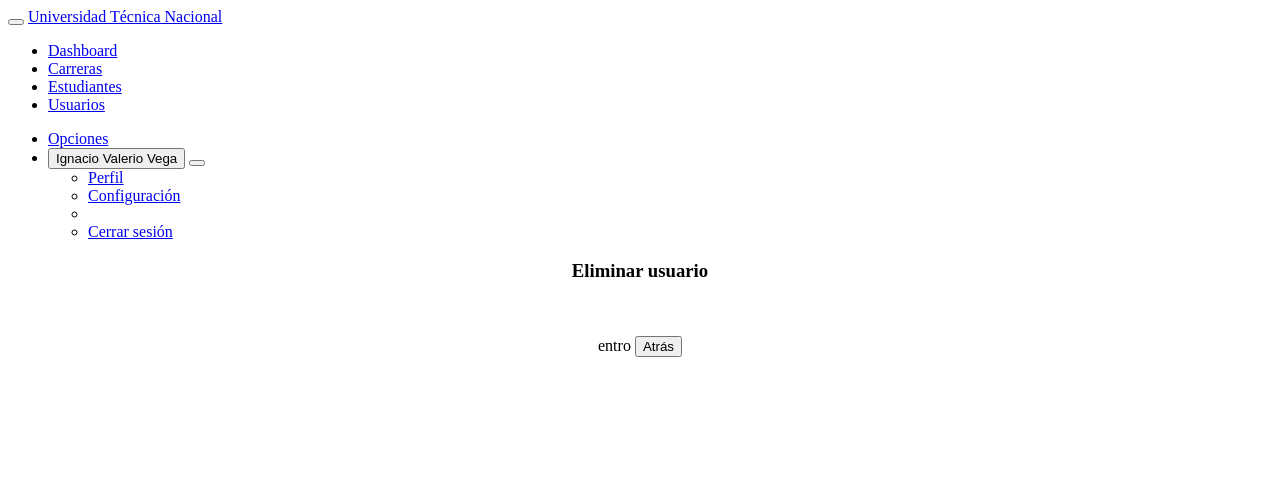
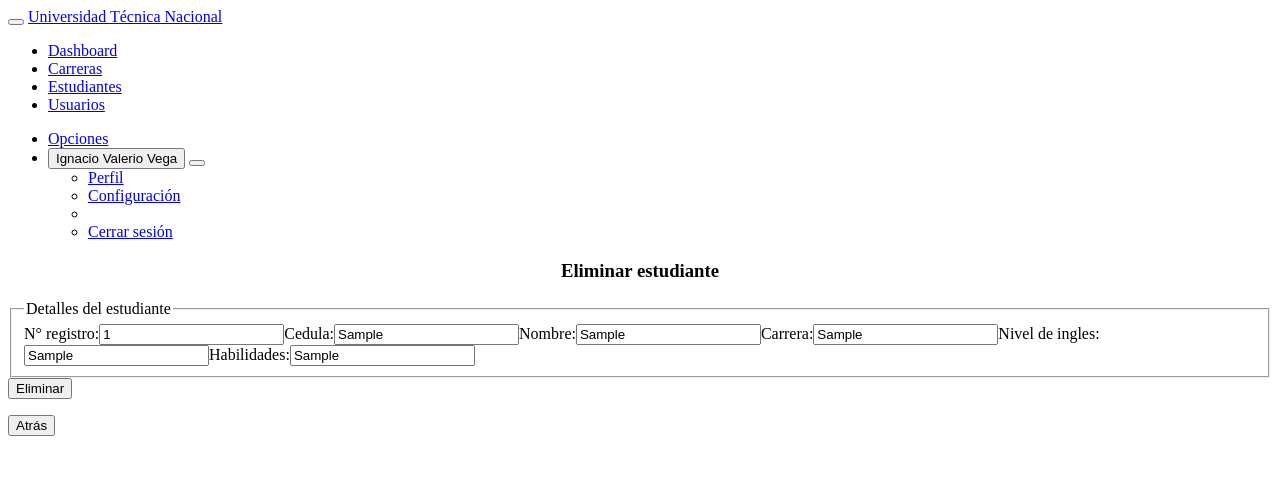
Before and after one commit to Nacho1991/Proyecto-Ambiente-Web-Uno, a CodeIgniter app: the page made by application/views/students/details_student_delete.php in a window 1280 px wide. Shown: the top 501 px of the page. Run offline with CodeIgniter, Linux system fonts and the light colour scheme; the template is opened without the code that fills it: most values are stand-ins (such as "Sample title", 1, 10 or a date in 2020).

Commit message:
- Se desarrollo la parte de mostrar los detalles a la hora de eliminar al estudiante - Se modifico el metodo algunas lineas de codigo del metodo eliminar estudiante. - Se hicieron cambios pequeños de estetica.

```diff
--- a/application/views/students/details_student_delete.php
+++ b/application/views/students/details_student_delete.php
@@ -17,7 +17,7 @@
                     <li>
                         <a href="<?php echo base_url('career/obtenerCarreras') ?>">Carreras</a>
                     </li>
-                    <li>
+                    <li class="active">
                         <a href="<?php echo base_url('student/obtenerStudents') ?>">Estudiantes</a>
                     </li>
                     <li>
@@ -44,39 +44,35 @@
         </div>
     </header>
 <center>
-    <h3 class="page-header">Eliminar usuario</h3>
+    <h3 class="page-header">Eliminar estudiante</h3>
 </center>
 <div class="container">
     <div class="row">
         <div class="col-xs-12">
+            <div id="divLista" class="container">
+                <form action="<?php echo base_url('student/delete') ?>" method="post" accept-charset="utf-8">
+                    <fieldset>
+                        <legend>Detalles del estudiante</legend>
+                        <?php
+                        if ($detalles != null) {
+                            foreach ($detalles->result()as $row) {
+                                echo "<label>N° registro:<input class=form-control type=text name=id value={$row->id_estudiante} readonly= /></label>"
+                                . "<label>Cedula:<input class=form-control type=text name=cedula value={$row->cedula} readonly= /></label>"
+                                . "<label>Nombre:<input class=form-control type=text name=nombre value={$row->nombre} readonly= /></label>"
+                                . "<label>Carrera:<input class=form-control typetext name=carrera value={$row->carrera_fk} readonly= /></label>"
+                                . "<label>Nivel de ingles:<input class=form-control type=text name=ingles value={$row->nivel_ingles} readonly= /></label>"
+                                . "<label>Habilidades:<input class=form-control type=text name=ingles value={$row->skill_fk} readonly= /></label>";
+                            }
+                        }
+                        ?>
 
-            <br>
-            <br>
-
-            <!--Tabla que contiene todos los registros de los usuarios de la base de datos!-->
-
-            <div id="divLista" class="container">
-                <div class="row">
-                    <div class="col-xs-12">
-                        <div class="table-responsive">
-                            <center>
-                                <?php
-                                foreach ($estudiante->result()as $row) {
-                                    echo "entro";
-                                }
-                                ?>
-                                <a href="../obtenerUsers"><button class="btn btn-success">Atrás</button></a>
-                            </center>
-                        </div>
-                    </div>
-                </div>
+                    </fieldset>
+                    <input class="btn btn-danger" type="submit" name="btnEliminar" value="Eliminar">
+                </form>
+                <a href="<?php echo base_url('student/obtenerStudents') ?>"><button class="btn btn-primary" type="button" name="btnAtras">Atrás</button></a>
             </div>
         </div>
     </div>
 </div>
-</div>
-</div>
-</div>
-</div>
 </body>
 </html>
--- a/application/views/students/details_student_update.php
+++ b/application/views/students/details_student_update.php
@@ -17,7 +17,7 @@
                 <li>
                     <a href="<?php echo base_url('career/obtenerCarreras') ?>">Carreras</a>
                 </li>
-                <li>
+                <li class="active">
                     <a href="<?php echo base_url('student/obtenerStudents') ?>">Estudiantes</a>
                 </li>
                 <li>
--- a/application/views/students/details_student_view.php
+++ b/application/views/students/details_student_view.php
@@ -16,7 +16,7 @@
                     <li>
                         <a href="<?php echo base_url('career/obtenerCarreras') ?>">Carreras</a>
                     </li>
-                    <li>
+                    <li class="active">
                         <a href="<?php echo base_url('student/obtenerStudents') ?>">Estudiantes</a>
                     </li>
                     <li>
--- a/application/views/students/insert_student.php
+++ b/application/views/students/insert_student.php
@@ -16,7 +16,7 @@
                 <li>
                     <a href="<?php echo base_url('career/obtenerCarreras') ?>">Carreras</a>
                 </li>
-                <li>
+                <li class="active">
                     <a href="<?php echo base_url('student/obtenerStudents') ?>">Estudiantes</a>
                 </li>
                 <li>
--- a/application/views/students/students_view.php
+++ b/application/views/students/students_view.php
@@ -16,7 +16,7 @@
                 <li>
                     <a href="<?php echo base_url('career/obtenerCarreras') ?>">Carreras</a>
                 </li>
-                <li>
+                <li class="active">
                     <a href="<?php echo base_url('student/obtenerStudents') ?>">Estudiantes</a>
                 </li>
                 <li>
```
Also changed, not shown: application/controllers/student.php (+14 -13 lines), application/models/student_model.php (+1 -6 lines).
